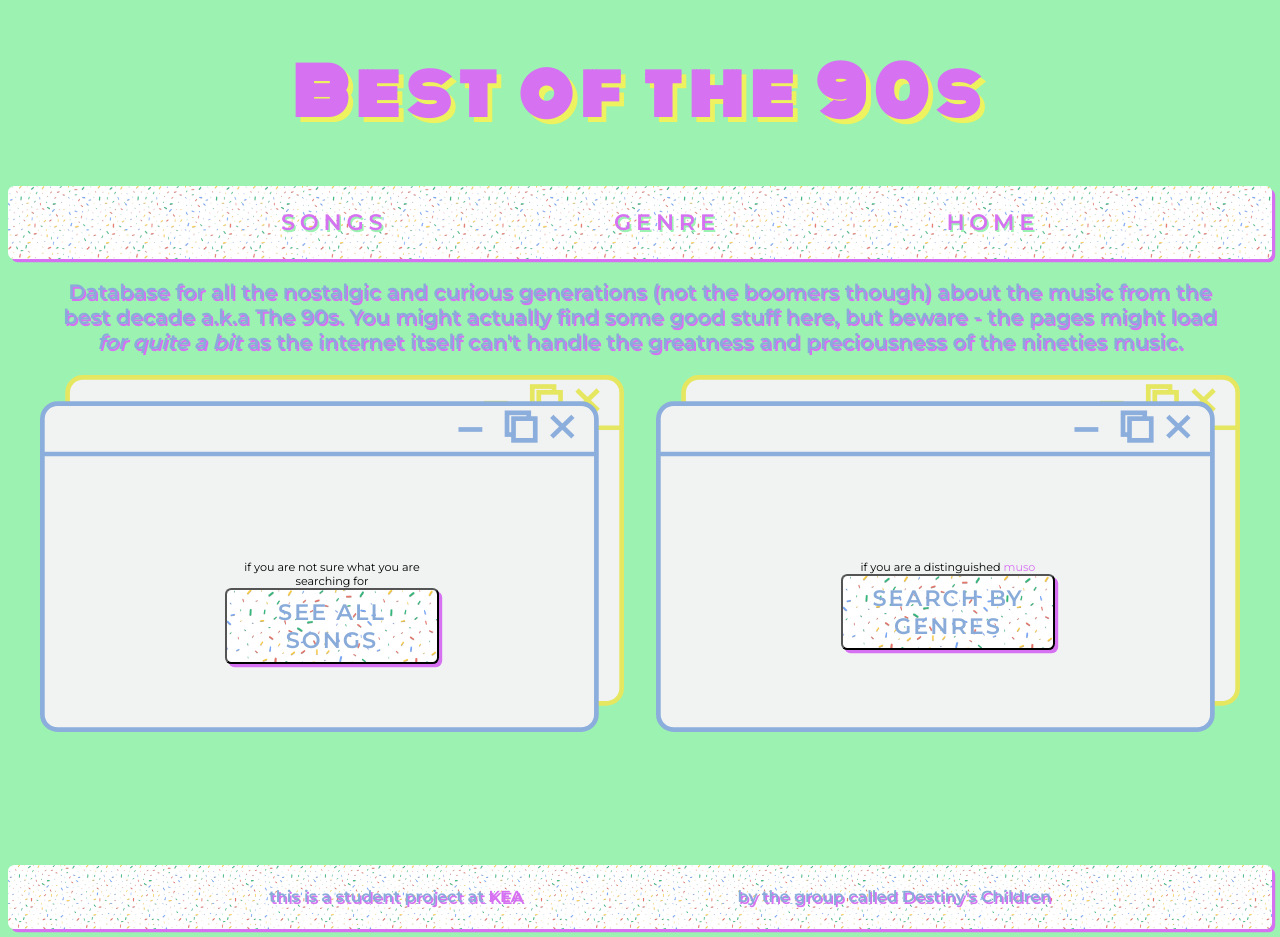
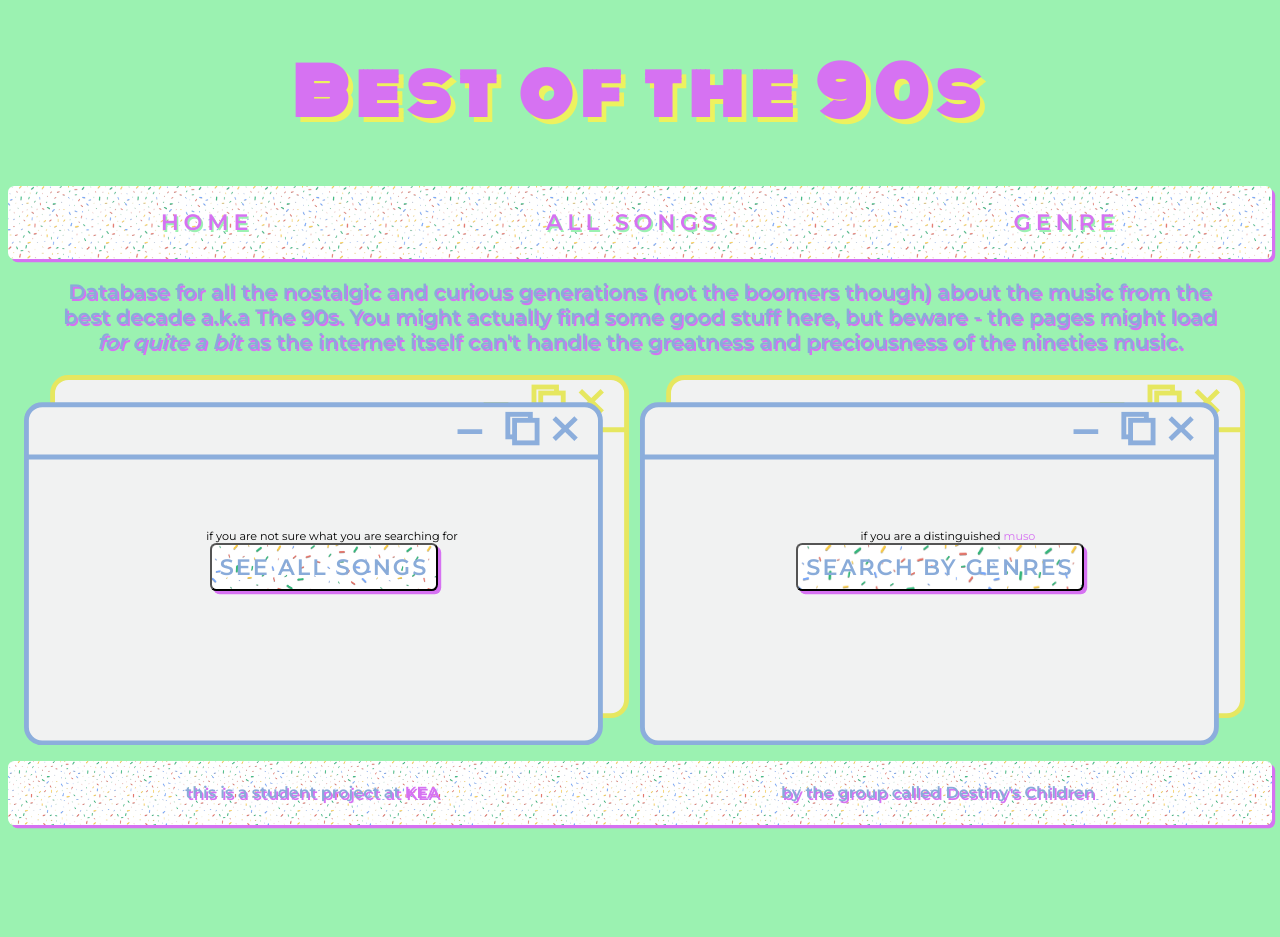
Before and after one commit to CarolineClo/restdb-intro, a plain HTML site: page index.html in a window 1280 px wide. After the commit the page ends 833 px from the top, so only its background shows below. Drawn offline with Linux system fonts and the light colour scheme.

Commit message:
links now work

```diff
--- a/index.html
+++ b/index.html
@@ -9,13 +9,13 @@
   </head>
   <body>
     <header>
-      <h1>Best of the 90s</h1>
+      <h1><a href="index.html">Best of the 90s</a></h1>
     </header>
     <nav class="navbar">
       <ul>
-        <li><a href="songslist.html">Songs</a></li>
+        <li><a href="index.html">Home</a></li>
+        <li><a href="songslist.html">All songs</a></li>
         <li><a href="category.html">Genre</a></li>
-        <li><a href="index.html">Home</a></li>
       </ul>
     </nav>
     <div class="intro">
@@ -34,7 +34,9 @@
         <div class="liltext">
           if you are not sure what you are searching for
         </div>
-        <button class="homebttn">See all songs</button>
+        <a href="songslist.html">
+          <button class="homebttn">See all songs</button></a
+        >
       </div>
       <div class="genres">
         <div class="liltext">
@@ -43,7 +45,9 @@
             >muso</a
           >
         </div>
-        <button class="homebttn">Search by genres</button>
+        <a href="category.html">
+          <button class="homebttn">Search by genres</button></a
+        >
       </div>
     </main>
     <footer>
--- a/style.css
+++ b/style.css
@@ -28,8 +28,10 @@ h1 {
 nav ul,
 footer ul {
   display: flex;
-  justify-content: space-evenly;
+  justify-content: space-around;
+  padding: 0;
 }
+
 .intro {
   padding-left: 2.5rem;
   padding-right: 2.5rem;
@@ -58,6 +60,7 @@ footer li {
   font-weight: 600;
   font-size: 1rem;
 }
+
 a {
   text-decoration: none;
   color: var(--primary-color);
@@ -65,7 +68,7 @@ a {
 
 .navbar,
 footer {
-  background-image: url(../restdb-intro/images/pattern2.jpg);
+  background-image: url(../images/pattern2.jpg);
   background-size: contain;
   padding: 0.4rem;
   margin-top: 0.2rem;
@@ -120,7 +123,8 @@ a:hover {
   color: var(--accent-color);
 }
 /*homepage buttons*/
-.artists,
+
+/*.artists,
 .genres {
   font-family: var(--header-font);
   padding: 30%;
@@ -129,18 +133,26 @@ a:hover {
   margin-right: 1rem;
 }
 .artists {
-  background-image: url(../restdb-intro/images/backimg.svg);
+  background-image: url(../images/backimg.svg);
   background-size: contain;
   background-repeat: no-repeat;
-}
-.genres {
-  background-image: url(../restdb-intro/images/backimg.svg);
+}*/
+
+.genres,
+.artists {
+  background-image: url(../images/backimg.svg);
+  display: flex;
+  flex-direction: column;
   background-size: contain;
   background-repeat: no-repeat;
+  aspect-ratio: 1 / 0.6;
+  justify-content: center;
+  text-align: center;
 }
+
 .homebttn {
   font-size: 1.4rem;
-  background-image: url(../restdb-intro/images/pattern2.jpg);
+  background-image: url(../images/pattern2.jpg);
   background-size: cover;
   font-family: var(--subheading);
   font-weight: 600;
@@ -152,6 +164,7 @@ a:hover {
   border-radius: 0.4rem;
   box-shadow: var(--primary-color) 0.2rem 0.2rem;
   position: relative;
+  margin-right: 1rem;
 }
 
 .songPage h1.song,
@@ -191,6 +204,7 @@ a:hover {
   main {
     grid-template-columns: 1fr;
   }
+
   .songPage img {
     width: 20em;
     margin-left: 2em;
@@ -210,6 +224,13 @@ a:hover {
   }
   .homebttn {
     font-size: 0.7rem;
+    padding: 0.7rem;
+  }
+  nav ul {
+    flex-direction: column;
+    justify-content: centre;
+    text-align: center;
+    gap: 1rem;
   }
 }
 
@@ -310,7 +331,7 @@ a:hover {
   font-family: var(--p-font);
   font-weight: 600;
   font-size: 1.2rem;
-  box-shadow: 0.3rem 0.3rem;
+  box-shadow: 0.3rem 0.3rem var(--accent-color);
 }
 
 @media screen and (min-width: 760px) {
```
Also changed, not shown: category.html (+10 -3 lines), song.html (+10 -7 lines), songslist.html (+10 -30 lines).
